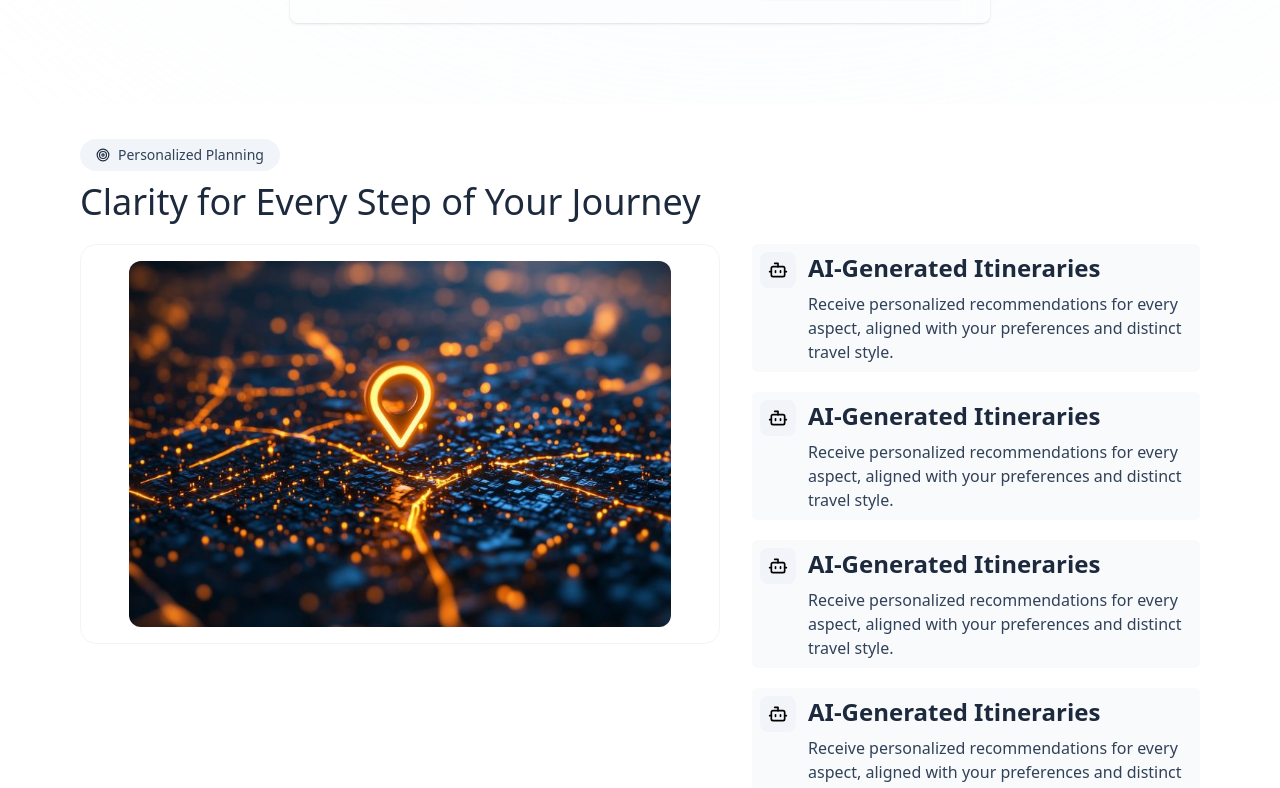
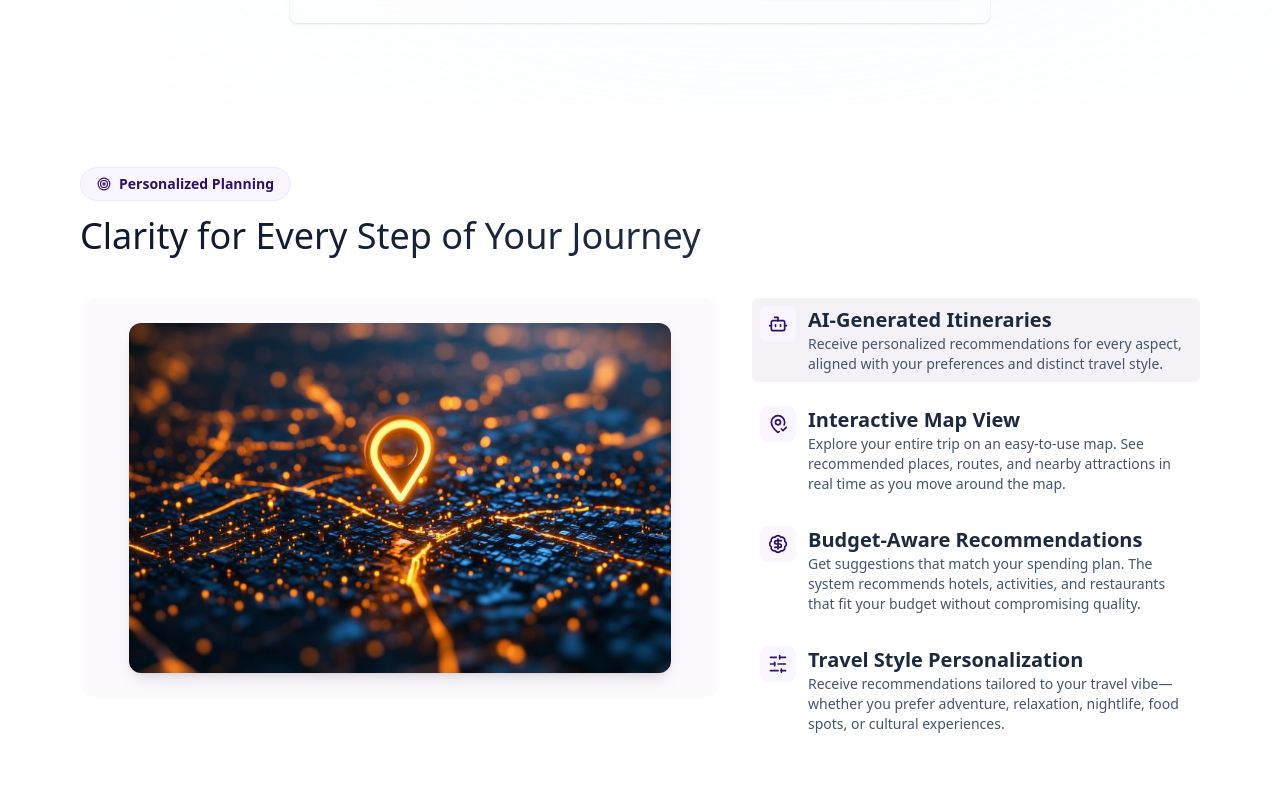
Before and after one commit to Treasure56/genie, a Next.js app: page / in a window 1280 px wide. Shown: the part 511-1299 px from the top of the page. Built offline with nearby package versions, Linux system fonts and the light colour scheme.

Commit message:
home page design

```diff
--- a/app/(index)/Hero.tsx
+++ b/app/(index)/Hero.tsx
@@ -11,7 +11,7 @@ export default function Hero() {
         className="
     pointer-events-none absolute left-1/2 -translate-x-1/2 -top-32
     w-[500px] h-[500px] rounded-full
-    bg-linear-to-b from-slate-500 via-pink-200 to-yellow-300
+    bg-linear-to-b from-slate-500 via-pink-300 to-yellow-300
     opacity-30 blur-3xl
     animate-[pulse_6s_ease-in-out_infinite]
   "
--- a/app/(index)/page.tsx
+++ b/app/(index)/page.tsx
@@ -1,12 +1,15 @@
 import Features from "@/components/home/Features";
 import Hero from "./Hero";
+import Cta from "@/components/home/Cta";
+import Footer from "@/components/Footer";
 
 export default function Page() {
   return (
     <main className="">
       <Hero />
       <Features />
-      {/* <HowItWorks /> */}
+      <Cta />
+      <Footer />
     </main>
   );
 }
--- a/app/globals.css
+++ b/app/globals.css
@@ -4,7 +4,7 @@
 @custom-variant dark (&:is(.dark *));
 
 @theme inline {
-  --color-brand-primary: #b53607;
+  --color-brand-primary: #2E1065;
   /* --color-brand-primary-light: #ee7525; */
   /* --color-brand-secondary: #141146; */
   --font-fugaz: var(--fugaz-font);
@@ -136,7 +136,7 @@ a {
   }
 
   .btn-primary {
-    @apply bg-slate-800 border-slate-800 text-white hover:bg-slate-950 text-sm font-medium inline-flex gap-1;
+    @apply bg-brand-primary border-purple-800 text-white hover:bg-purple-950 text-sm font-medium inline-flex gap-1;
   }
 
   .pagination-button {
--- /dev/null
+++ b/components/Footer.tsx
@@ -0,0 +1,48 @@
+import Link from "next/link";
+import { LuFacebook, LuInstagram, LuLinkedin, LuTwitter } from "react-icons/lu";
+
+export default function Footer() {
+    return (
+        <footer className="bg-slate-950 text-slate-300 py-12 border-t border-slate-800">
+            <div className="app-container">
+                <div className="flex flex-col md:flex-row justify-between items-start md:items-center gap-8 mb-12">
+                    <div className="flex flex-col gap-4 max-w-sm">
+                        <Link href="/" className="text-2xl font-bold text-white flex items-center gap-2">
+                            Genie<span className="text-xl">✨</span>
+                        </Link>
+                        <p className="text-slate-400 leading-relaxed">
+                            Your AI-powered companion for crafting personalized travel experiences. Discover the world, your way.
+                        </p>
+                    </div>
+
+                    <div className="flex gap-4">
+                        <SocialLink icon={<LuTwitter size={20} />} href="#" />
+                        <SocialLink icon={<LuInstagram size={20} />} href="#" />
+                        <SocialLink icon={<LuLinkedin size={20} />} href="#" />
+                        <SocialLink icon={<LuFacebook size={20} />} href="#" />
+                    </div>
+                </div>
+
+                <div className="pt-8 border-t border-slate-800 flex flex-col md:flex-row justify-between items-center gap-4 text-sm text-slate-500">
+                    <p>© {new Date().getFullYear()} TripGenie. All rights reserved.</p>
+                    <div className="flex gap-6">
+                        <Link href="#" className="hover:text-white transition-colors">Privacy Policy</Link>
+                        <Link href="#" className="hover:text-white transition-colors">Terms of Service</Link>
+                        <Link href="#" className="hover:text-white transition-colors">Cookie Policy</Link>
+                    </div>
+                </div>
+            </div>
+        </footer>
+    );
+}
+
+function SocialLink({ icon, href }: { icon: React.ReactNode; href: string }) {
+    return (
+        <Link
+            href={href}
+            className="w-10 h-10 rounded-full bg-slate-900 flex items-center justify-center text-slate-400 hover:bg-brand-primary hover:text-white transition-all duration-300"
+        >
+            {icon}
+        </Link>
+    );
+}
--- /dev/null
+++ b/components/home/Cta.tsx
@@ -0,0 +1,36 @@
+import FormButton from "../form/FormButton";
+import { LuArrowRight } from "react-icons/lu";
+
+export default function Cta() {
+    return (
+        <section className="app-container py-20">
+            <div className="relative overflow-hidden rounded-3xl bg-brand-primary px-8 py-20 md:px-16 md:py-24 shadow-2xl">
+                {/* Background Pattern Text */}
+                <div className="absolute top-1/2 right-0 -translate-y-1/2 translate-x-1/4 select-none pointer-events-none z-0">
+                    <h1 className="text-[15rem] leading-none font-black text-white/5 tracking-tighter whitespace-nowrap">
+                        GENIE✨
+                    </h1>
+                </div>
+
+                {/* Content */}
+                <div className="relative z-10 flex flex-col items-start gap-8 max-w-2xl">
+                    <h2 className="text-4xl md:text-6xl font-bold text-white tracking-tight leading-tight">
+                        Ready to plan your next <br />
+                        <span className="text-purple-200">dream adventure?</span>
+                    </h2>
+
+                    <p className="text-lg text-purple-100/90 leading-relaxed max-w-xl">
+                        Let&apos;s create a trip that&apos;s tailored to your interests and budget. Experience the magic of AI-powered travel planning.
+                    </p>
+
+                    <div className="flex flex-wrap gap-4">
+                        <FormButton className="bg-white text-brand-primary hover:bg-purple-50 px-8 py-4 rounded-xl font-bold text-lg shadow-lg hover:shadow-xl transition-all duration-300 transform hover:-translate-y-1 inline-flex items-center gap-2">
+                            Get Started
+                            <LuArrowRight className="text-xl" />
+                        </FormButton>
+                    </div>
+                </div>
+            </div>
+        </section>
+    );
+}
--- a/components/home/Features.tsx
+++ b/components/home/Features.tsx
@@ -1,34 +1,48 @@
+"use client"
+
 import Image from "next/image";
-import { LuBot, LuTarget } from "react-icons/lu";
+import { LuBadgeDollarSign, LuBot, LuMapPinCheck, LuSlidersHorizontal, LuTarget } from "react-icons/lu";
 import FeaturesTile from "./FeaturesTile";
+import FeaturesImage from "./FeaturesImage";
+import { useState } from "react";
 
 export default function Features() {
+    const [activeIndex, setActiveIndex] = useState(0);
     return (
-        <section className="app-container py-5 flex flex-col gap-5">
-            <div className=" flex flex-col gap-2">
-                <p className="text-slate-700 bg-slate-100 rounded-full px-4 py-1.5 w-fit inline-flex gap-2 items-center text-sm font-medium">
-                    <LuTarget className="text-slate-800" /> Personalized Planning
+        <section className="app-container py-12 flex flex-col gap-10 relative">
+
+            <div className="flex flex-col gap-3">
+                <p className="text-brand-primary bg-purple-50 border border-purple-100 rounded-full px-4 py-1.5 w-fit inline-flex gap-2 items-center text-sm font-semibold">
+                    <LuTarget className="text-brand-primary" /> Personalized Planning
                 </p>
-                <h2 className="heading text-slate-800 leading-tight font-semibold">
+                <h2 className="heading leading-tight font-bold bg-clip-text text-transparent bg-linear-to-r from-slate-900 via-slate-800 to-slate-600">
                     Clarity for Every Step of Your Journey
                 </h2>
             </div>
 
-            <div className="grid grid-cols-1 md:grid-cols-12 gap-8">
-                <div className="lg:col-span-7 bg-white rounded-2xl border border-slate-100 py-4 px-12  flex aspect-8/5 justify-center items-center">
-                    <Image
-                        src="/images/itenary.jpg"
-                        alt="Personalized Itinerary"
-                        width={700}
-                        height={700}
-                        className="object-cover rounded-xl w-full h-full"
-                    />
-
+            <div className="grid grid-cols-1 lg:grid-cols-12 gap-8 items-start">
+                <div className="lg:col-span-7 flex flex-col gap-24">
+                    {
+                        [
+                            "/images/itenary.jpg",
+                            "/images/map-view.jpg",
+                            "/images/itenary.jpg",
+                            "/images/map-view.jpg",
+                        ].map((src, index) => (
+                            <FeaturesImage
+                                key={index}
+                                src={src}
+                                alt="Personalized Itinerary"
+                                index={index}
+                                setIndex={setActiveIndex}
+                            />
+                        ))
+                    }
                 </div>
-                <div className="col-span-5">
-                    <div className="flex flex-col gap-5">
-                        {features.map((feature, index) => (
-                            <FeaturesTile key={index} {...feature} />
+                <div className="lg:col-span-5 sticky top-24">
+                    <div className="flex flex-col gap-4">
+                        {features.map((feature, i) => (
+                            <FeaturesTile key={i} {...feature} isActive={i === activeIndex} />
                         ))}
                     </div>
                 </div>
@@ -41,21 +55,21 @@ const features = [
     {
         title: "AI-Generated Itineraries",
         description: "Receive personalized recommendations for every aspect, aligned with your preferences and distinct travel style.",
-        icon: <LuBot size={20} />
+        icon: <LuBot className="text-brand-primary group-hover:text-white transition-colors" size={20} />
     },
     {
-        title: "AI-Generated Itineraries",
-        description: "Receive personalized recommendations for every aspect, aligned with your preferences and distinct travel style.",
-        icon: <LuBot size={20} />
+        title: "Interactive Map View",
+        description: "Explore your entire trip on an easy-to-use map. See recommended places, routes, and nearby attractions in real time as you move around the map.",
+        icon: <LuMapPinCheck className="text-brand-primary group-hover:text-white transition-colors" size={20} />
     },
     {
-        title: "AI-Generated Itineraries",
-        description: "Receive personalized recommendations for every aspect, aligned with your preferences and distinct travel style.",
-        icon: <LuBot size={20} />
+        title: "Budget-Aware Recommendations",
+        description: "Get suggestions that match your spending plan. The system recommends hotels, activities, and restaurants that fit your budget without compromising quality.",
+        icon: <LuBadgeDollarSign className="text-brand-primary group-hover:text-white transition-colors" size={20} />
     },
     {
-        title: "AI-Generated Itineraries",
-        description: "Receive personalized recommendations for every aspect, aligned with your preferences and distinct travel style.",
-        icon: <LuBot size={20} />
+        title: "Travel Style Personalization",
+        description: "Receive recommendations tailored to your travel vibe—whether you prefer adventure, relaxation, nightlife, food spots, or cultural experiences.",
+        icon: <LuSlidersHorizontal className="text-brand-primary group-hover:text-white transition-colors" size={20} />
     },
 ]
--- /dev/null
+++ b/components/home/FeaturesImage.tsx
@@ -0,0 +1,54 @@
+"use client"
+
+import Image from "next/image";
+import { useEffect, useRef } from "react";
+import { gsap } from "gsap";
+import { ScrollTrigger } from "gsap/ScrollTrigger";
+
+gsap.registerPlugin(ScrollTrigger);
+
+export default function FeaturesImage({ src, alt, index, setIndex }: {
+    src: string, alt: string, index: number,
+    setIndex: (index: number) => void
+}) {
+    const ref = useRef<HTMLDivElement>(null);
+
+    useEffect(() => {
+        if (ref.current) {
+            const scrollTriggerInstance = ScrollTrigger.create({
+                trigger: ref.current,
+                start: "top center",
+                end: "bottom center",
+                onEnter: () => { // When scrolling down and entering the trigger area
+                    setIndex(index);
+                },
+                onEnterBack: () => { // When scrolling up and re-entering the trigger area
+                    setIndex(index);
+                },
+                onLeaveBack: () => { // When scrolling up and leaving the trigger area
+                    // Reduce the index, ensuring it doesn't go below 0
+                    setIndex(Math.max(0, index - 1));
+                },
+                // markers: true,
+            });
+
+            return () => {
+                if (scrollTriggerInstance) {
+                    scrollTriggerInstance.kill();
+                }
+            };
+        }
+    }, [index, setIndex]);
+
+    return (
+        <div ref={ref} className="w-full flex flex-col bg-purple-50/50 backdrop-blur-xl rounded-2xl border h-full border-white/50 py-6 px-6 md:px-12 aspect-8/5 transition-all duration-500 sticky! top-24">
+            <Image
+                src={src}
+                alt={alt}
+                width={700}
+                height={700}
+                className="object-cover rounded-xl w-full h-full shadow-lg"
+            />
+        </div>
+    );
+}
--- a/components/home/FeaturesTile.tsx
+++ b/components/home/FeaturesTile.tsx
@@ -1,23 +1,26 @@
+import { cn } from "@/lib/utils";
 import { ReactNode } from "react";
-import { LuBot } from "react-icons/lu";
 
 type FeaturesTileProps = {
     title: string;
     description: string;
     icon: ReactNode;
+    isActive?: boolean;
 }
 
-export default function FeaturesTile({ title, description, icon }: FeaturesTileProps) {
+export default function FeaturesTile({ title, description, icon, isActive = false }: FeaturesTileProps) {
     return (
-        <div className=" flex gap-3 bg-slate-50 rounded-md p-2">
-            <div className="rounded-lg bg-slate-100 p-2 w-fit h-fit">
+        <div className={cn(" flex gap-3 rounded-md p-2", {
+            "bg-purple-950/5": isActive
+        })}>
+            <div className={cn("rounded-lg bg-purple-50  p-2 w-fit h-fit",)}>
                 {icon}
             </div>
-            <div className="flex flex-col gap-2">
-                <p className="font-semibold text-2xl text-slate-800">{title}</p>
-                <p className="text-slate-700">{description}</p>
+            <div className="flex flex-col">
+                <p className="font-semibold text-xl text-slate-800">{title}</p>
+                <p className="text-slate-600 text-sm">{description}</p>
             </div>
 
-        </div>
+        </div >
     );
 }
--- a/components/home/HeroForm.tsx
+++ b/components/home/HeroForm.tsx
@@ -6,7 +6,7 @@ import FormButton from "../form/FormButton";
 export default function HeroForm() {
   return (
     <div className="max-w-[700px] mx-auto flex justify-center mt-10 p-6 rounded-lg bg-white/10 backdrop-blur-md border border-white/20 shadow">
-      <form className="grid grid-cols-1 md:grid-cols-2 lg:grid-cols-3 gap-4 w-full">
+      <form className="grid grid-cols-2 md:grid-cols-3 gap-4 w-full">
         {formFields.map((field) => (
           <AppInput key={field.name} {...field} />
         ))}
```
